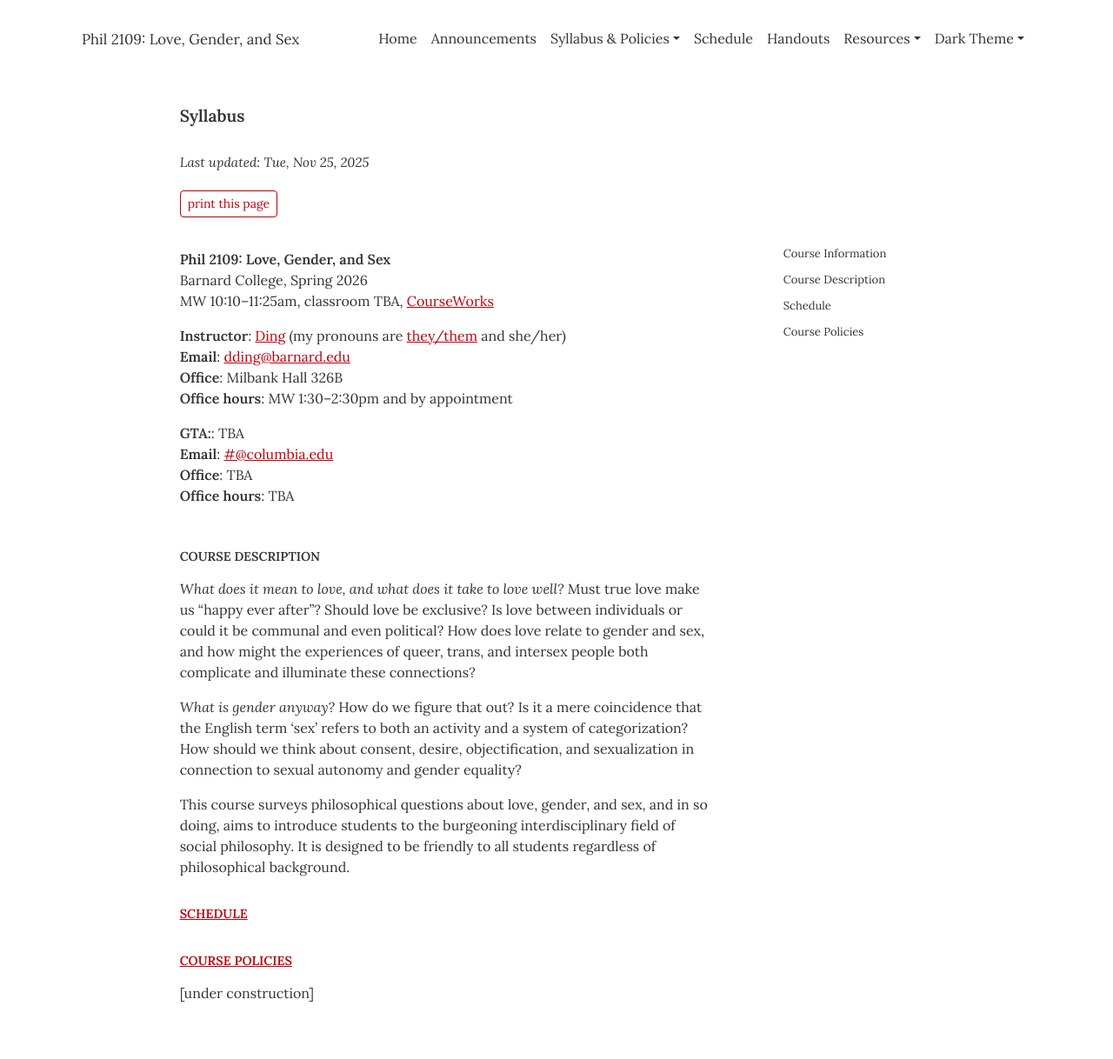
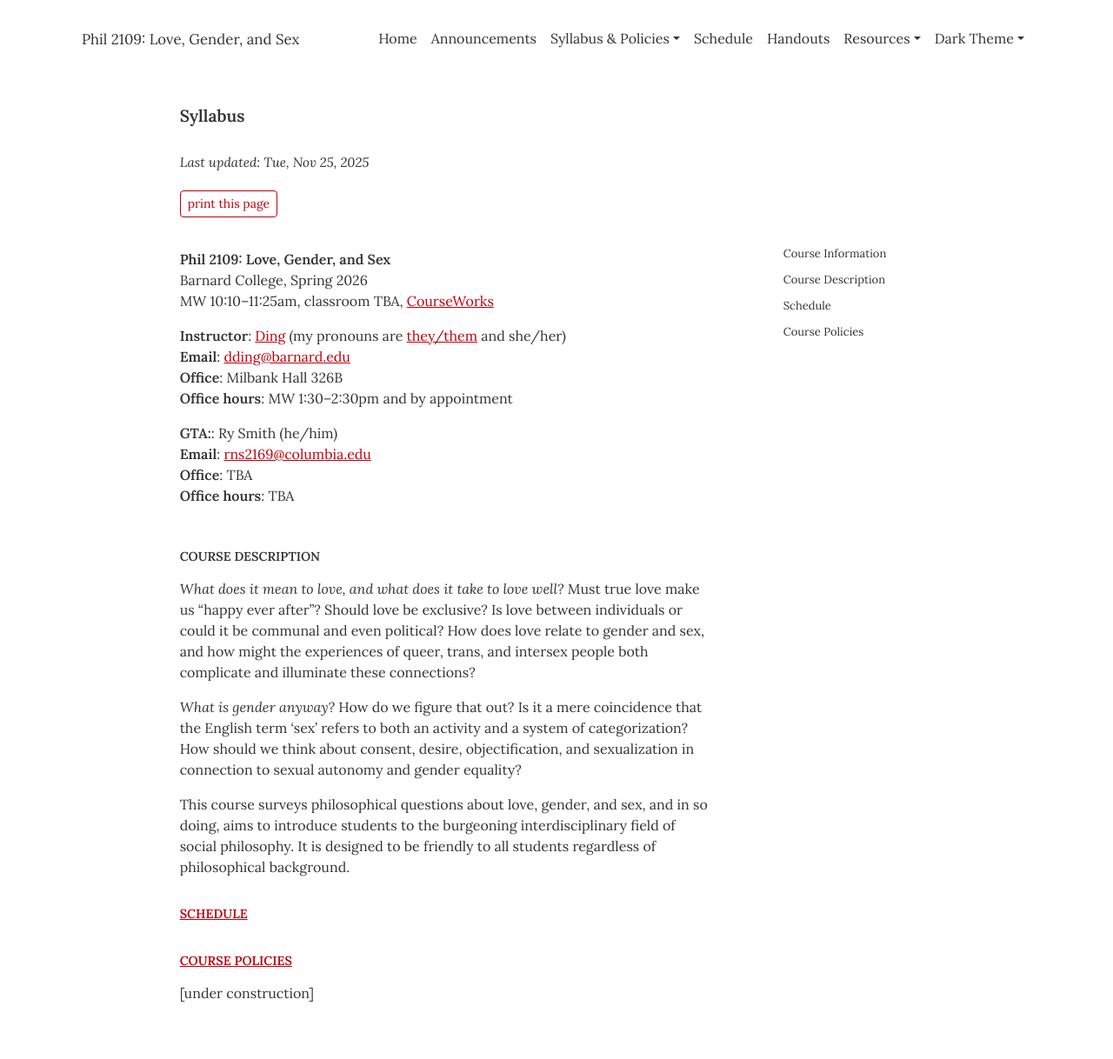
Before and after one commit to dingherself/love-gender-sex, a Jekyll site: the page built from syllabus.md, in a window 1280 px wide. Shown: the whole page at 87% size. Built offline with Jekyll 4.4.1, drawn with Linux system fonts in a browser that asks for light colours.

Commit message:
update TA

```diff
--- a/_config.yml
+++ b/_config.yml
@@ -74,8 +74,8 @@ classroom:            "classroom TBA"
 #classroom2:            "Diana Center 203"
 #learning_site2:       "https://courseworks2.columbia.edu/courses/224361"
 ta_title: "GTA"
-ta1_name: "TBA"
-ta1_netid: "#"
+ta1_name: "Ry Smith (he/him)"
+ta1_netid: "rns2169"
 ta1_office: "TBA"
 ta1_office_hours: "TBA"
 #ta1_section: "Phil 3711.01, M 4:10pm-5:00pm"
```
